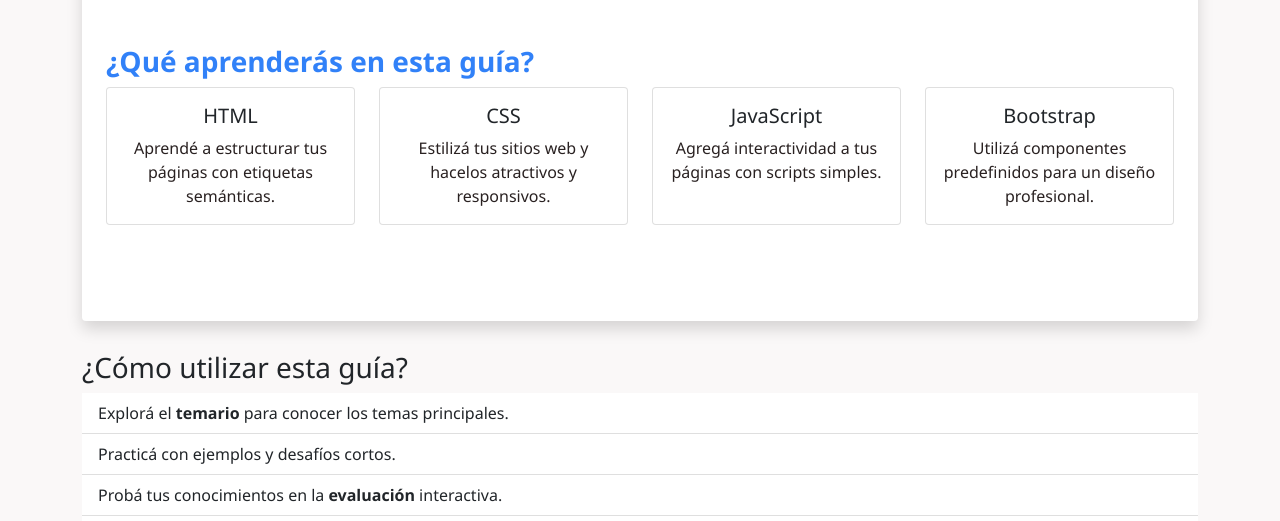
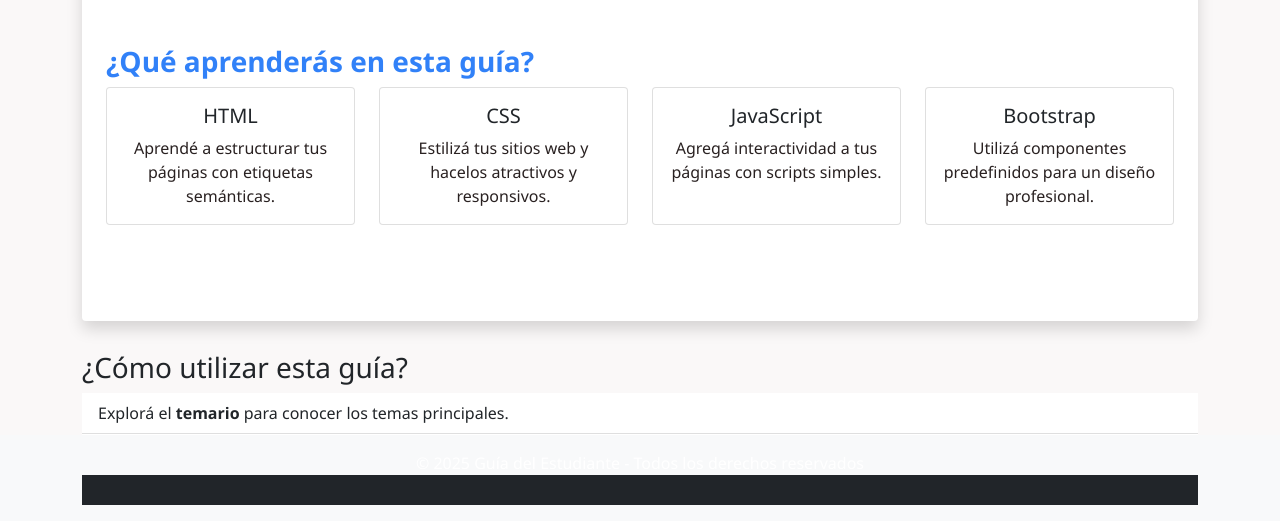
Before and after one commit to gollira77/primer-parcial-Villalba-Franco, a plain HTML site: page index.html in a window 1280 px wide. Shown: the part 279-800 px from the top of the page. Drawn offline with nearby package versions, Linux system fonts and the light colour scheme; files that its build step writes are made by us from their sources.

Commit message:
Modificacion en las clases de los footers para que estos siempre se mantengan en el pie de pagina usando fixed-bottom de bootstrap

```diff
--- a/index.html
+++ b/index.html
@@ -94,7 +94,7 @@
     </div>
   </headr>
 
-  <footer class="bg-light text-center py-3 mt-auto">
+  <footer class="bg-light text-center py-3 fixed-bottom">
     <div class="container">
       <p class="mb-0">&copy; 2025 Guía del Estudiante - Todos los derechos reservados</p>
       <footer>
```
Also changed, not shown: evaluacion.html (+1 -1 lines), temario.html (+1 -1 lines).
